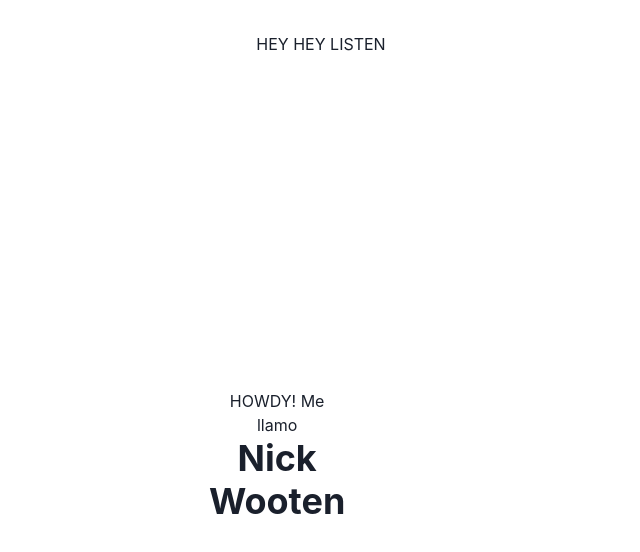
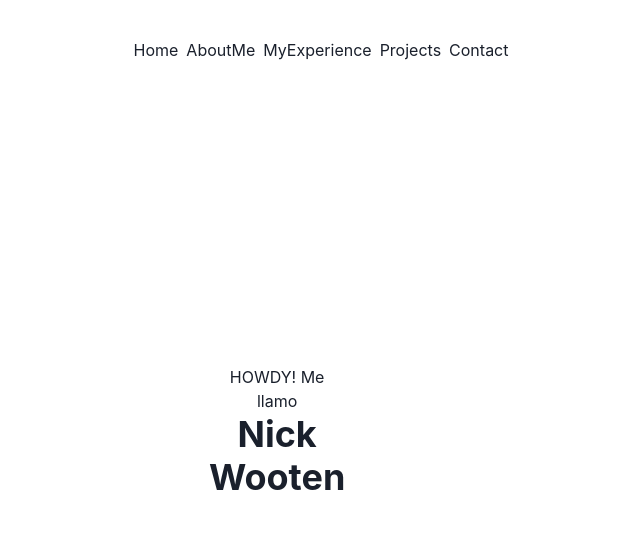
Before and after one commit to Nswooten/my-portfolio, a React (Vite) app: page / in a window 1280 px wide. Shown: the top 552 px of the page, without its empty margins (319-959 px from the left). Built offline with nearby package versions, Linux system fonts and the light colour scheme.

Commit message:
Add scrollIntoView functionality and styling to navbar

```diff
--- a/src/components/AboutMe/AboutMe.jsx
+++ b/src/components/AboutMe/AboutMe.jsx
@@ -3,7 +3,7 @@ import { Box, Flex, Heading, Stack, Text } from "@chakra-ui/react"
 
 
 const AboutMe = (props) => {
-  const {pageRefs, intersectionRef, isVisible, } = props
+  const {intersectionRef, isVisible, } = props
   console.log(isVisible, "AboutMe");
   return (
     <Flex
@@ -11,6 +11,7 @@ const AboutMe = (props) => {
     height={"100vh"}
     >
       <Stack
+      id="AboutMe"
       ref={intersectionRef}
       flexBasis={{base:0, md: 0}}
       >
--- a/src/components/Contact/Contact.jsx
+++ b/src/components/Contact/Contact.jsx
@@ -3,7 +3,7 @@ import { Box, Flex, Heading, Stack, Text } from "@chakra-ui/react"
 
 
 const Contact = (props) => {
-  const {pageRefs, intersectionRef, isVisible, } = props
+  const {intersectionRef, isVisible, } = props
   console.log(isVisible, "Contact");
   return (
     <Flex
@@ -11,6 +11,7 @@ const Contact = (props) => {
     height={"100vh"}
     >
       <Stack
+      id="Contact"
       ref={intersectionRef}
       flexBasis={{base:0, md: 0}}
       >
--- a/src/components/Home/Home.jsx
+++ b/src/components/Home/Home.jsx
@@ -11,6 +11,8 @@ const Home = (props) => {
     height={"100vh"}
     >
       <Stack
+      id={"Home"}
+      pageRefs={pageRefs}
       ref={intersectionRef}
       flexBasis={{base:0, md: 0}}
       >
--- a/src/components/MyExperience/MyExperience.jsx
+++ b/src/components/MyExperience/MyExperience.jsx
@@ -1,9 +1,9 @@
 import { Box, Flex, Heading, Stack, Text } from "@chakra-ui/react"
-import useOnScreen from "../../hooks/useOnScreen";
+// import useOnScreen from "../../hooks/useOnScreen";
 
 
 const MyExperience = (props) => {
-  const {pageRefs, intersectionRef, isVisible, } = props
+  const {intersectionRef, isVisible, } = props
   console.log(isVisible, "MyExperience");
   return (
     <Flex
@@ -11,6 +11,7 @@ const MyExperience = (props) => {
     height={"100vh"}
     >
       <Stack
+      id={"MyExperience"}
       ref={intersectionRef}
       flexBasis={{base:0, md: 0}}
       >
--- a/src/components/Nav/Nav.jsx
+++ b/src/components/Nav/Nav.jsx
@@ -1,16 +1,35 @@
-import { HStack, Text } from '@chakra-ui/react'
-
+import { HStack } from '@chakra-ui/react'
+import NavButton from '../NavButton/NavButton'
 
 
 const Nav = (props) => {
-  const {pageRefs, scrollDir, y} = props
+  const {scrollDir, y} = props
   console.log(scrollDir, y);
+  const scrollIntoView = (label) => {
+    const section = document.getElementById(label)
+    if (section) {
+      section.scrollIntoView({behavior: 'smooth' })
+    }
+  }
 
   return (
-    <HStack>
-      <Text>
-      HEY HEY LISTEN
-      </Text>
+    <HStack
+    position={"fixed"}
+    justify={"center"}
+    top={y > 80 && scrollDir === "down" ? -110 : 0}
+    transition={"200ms ease-out"}
+    width={"100%"}
+    boxShadow={y !== 0 && scrollDir === "up"
+    ? "dark-lg"
+    : "none" }
+    height={y !== 0 && scrollDir === "up" ? 65 : 100}
+    >
+      <NavButton label="Home" scroll={scrollIntoView} delay={"ms"}/>
+      <NavButton label="AboutMe" scroll={scrollIntoView} />
+      <NavButton label="MyExperience" scroll={scrollIntoView}  />
+      <NavButton label="Projects" scroll={scrollIntoView} />
+      <NavButton label="Contact" scroll={scrollIntoView} />
+
 
     </HStack>
   )
--- /dev/null
+++ b/src/components/NavButton/NavButton.jsx
@@ -0,0 +1,20 @@
+import {Text} from '@chakra-ui/react'
+
+
+const NavButton = (props) => {
+  const {label, scroll } = props
+
+
+  return (
+    <Text
+    cursor={'pointer'}
+    onClick={() => scroll(label)}
+    >
+      {label}
+    </Text>
+
+
+  )
+}
+
+export default NavButton
--- a/src/components/Projects/Projects.jsx
+++ b/src/components/Projects/Projects.jsx
@@ -3,7 +3,7 @@ import { Box, Flex, Heading, Stack, Text } from "@chakra-ui/react"
 
 
 const Projects = (props) => {
-  const {pageRefs, intersectionRef, isVisible, } = props
+  const {intersectionRef, isVisible, } = props
   console.log(isVisible, "Projects");
   return (
     <Flex
@@ -11,6 +11,7 @@ const Projects = (props) => {
     height={"100vh"}
     >
       <Stack
+      id="Projects"
       ref={intersectionRef}
       flexBasis={{base:0, md: 0}}
       >
--- a/src/hooks/useNavigation.jsx
+++ b/src/hooks/useNavigation.jsx
@@ -3,6 +3,7 @@ import { useState, useCallback, useEffect } from "react"
 const useNavigation = () => {
   const [y, setY] = useState(window.scrollY)
   const [scrollDir, setScrollDir] = useState("")
+  // console.log(window);
 
   const handleNavigation = useCallback(
     e => {
--- a/src/hooks/useOnScreen.jsx
+++ b/src/hooks/useOnScreen.jsx
@@ -3,6 +3,7 @@ import { useState, useEffect, useRef } from 'react'
 const useOnScreen = () => {
   const [isVisible, setIsVisible] = useState(false)
   const intersectionRef = useRef()
+  // console.dir(IntersectionObserver);
 
   useEffect(() => {
     const observer = new IntersectionObserver(
```
Also changed, not shown: .eslintrc.cjs.
